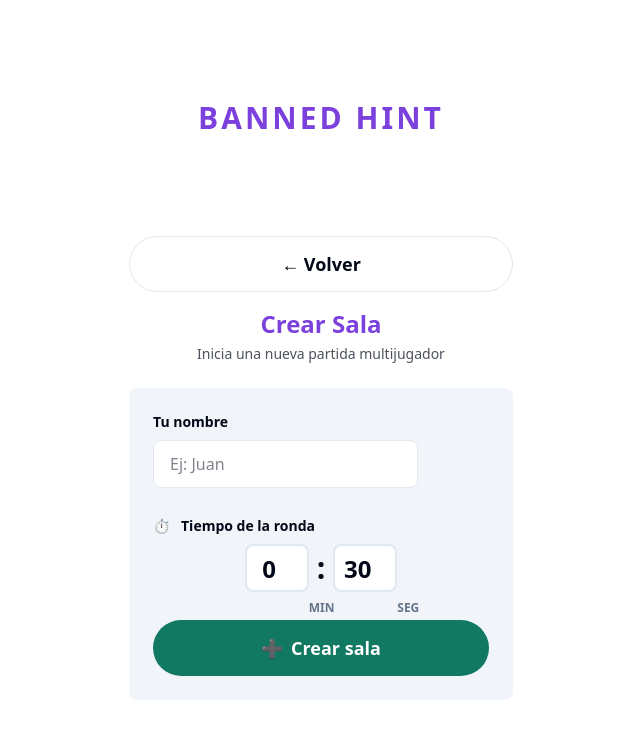
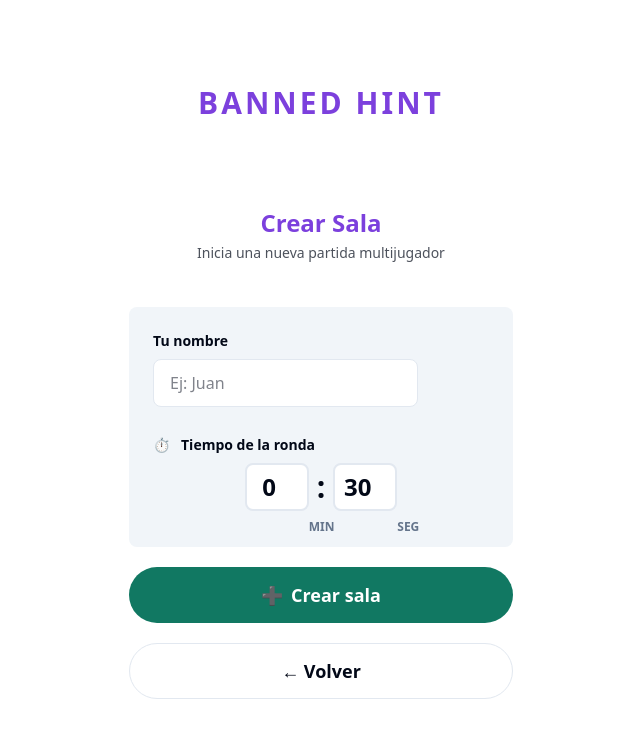
Before and after one commit to GermanDG6/banned-hint, a React (Vite) app in the folder frontend/: page /lobby/new in a window 1280 px wide. Shown: the top 738 px of the page, without its empty margins (319-959 px from the left). Built offline with nearby package versions, Linux system fonts and the light colour scheme.

Commit message:
refactor: update CreateLobbyPage layout and adjust button positioning

```diff
--- a/frontend/src/components/ui/page-layout/PageLayout.module.css
+++ b/frontend/src/components/ui/page-layout/PageLayout.module.css
@@ -5,5 +5,5 @@
 }
 
 .container {
-  @apply w-full max-w-sm;
+  @apply w-full max-w-sm flex flex-col gap-5;
 }
--- a/frontend/src/features/lobby/ui/pages/CreateLobbyPage/CreateLobbyPage.tsx
+++ b/frontend/src/features/lobby/ui/pages/CreateLobbyPage/CreateLobbyPage.tsx
@@ -95,10 +95,6 @@ export function CreateLobbyPage() {
 
   return (
     <PageLayout>
-      <CTAButton variant="secondary" onClick={() => navigate('/')} className={styles.backButton}>
-        ← Volver
-      </CTAButton>
-
       <div className={styles.header}>
         <h2 className={styles.title}>Crear Sala</h2>
         <p className={styles.subtitle}>Inicia una nueva partida multijugador</p>
@@ -126,6 +122,7 @@ export function CreateLobbyPage() {
         {(errors.minutes || errors.seconds) && (
           <p className={styles.error}>Configuración de tiempo inválida</p>
         )}
+      </form>
 
       <CTAButton
         onClick={handleSubmit(onSubmit)}
@@ -134,7 +131,9 @@ export function CreateLobbyPage() {
       >
         {isLoading ? 'Creando sala...' : 'Crear sala'}
       </CTAButton>
-      </form>
+      <CTAButton variant="secondary" onClick={() => navigate('/')} className={styles.backButton}>
+        ← Volver
+      </CTAButton>
     </PageLayout>
   );
 }
```
Lines whose indentation alone changed are shown as unchanged.
